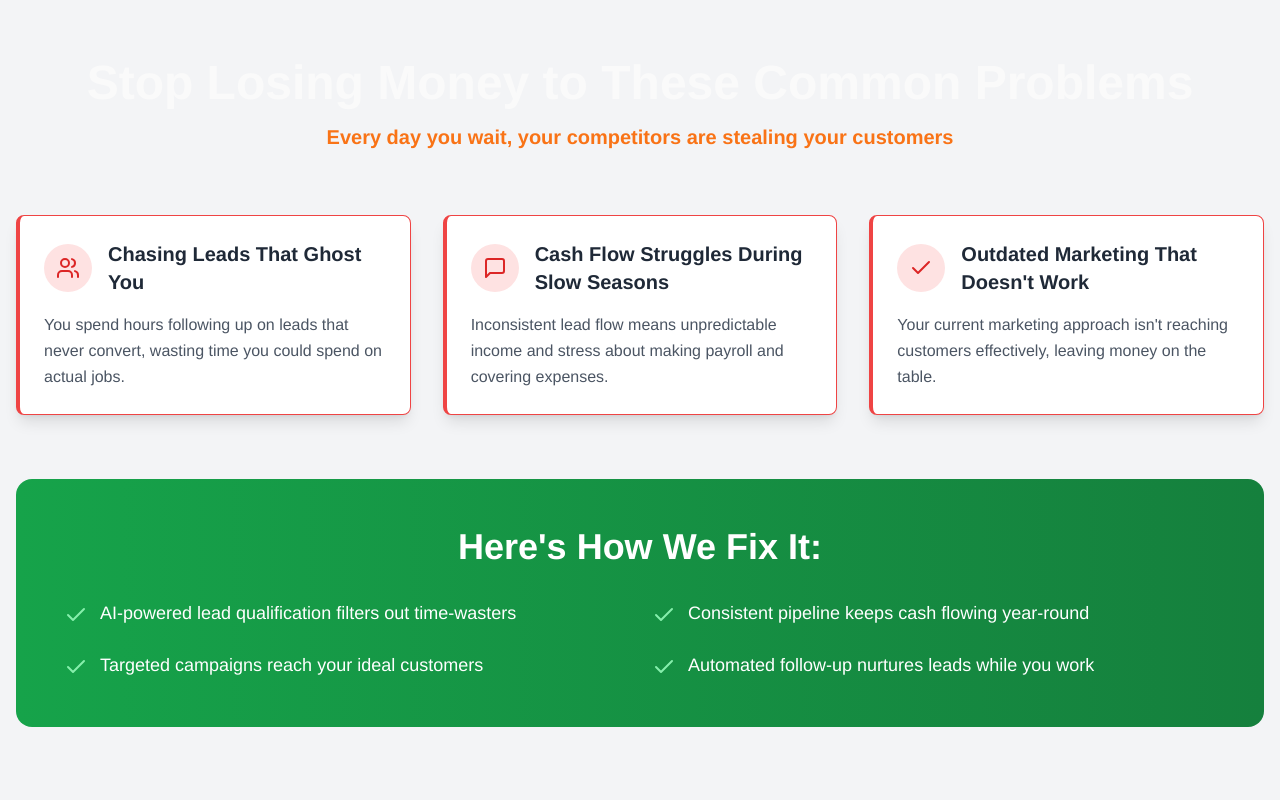
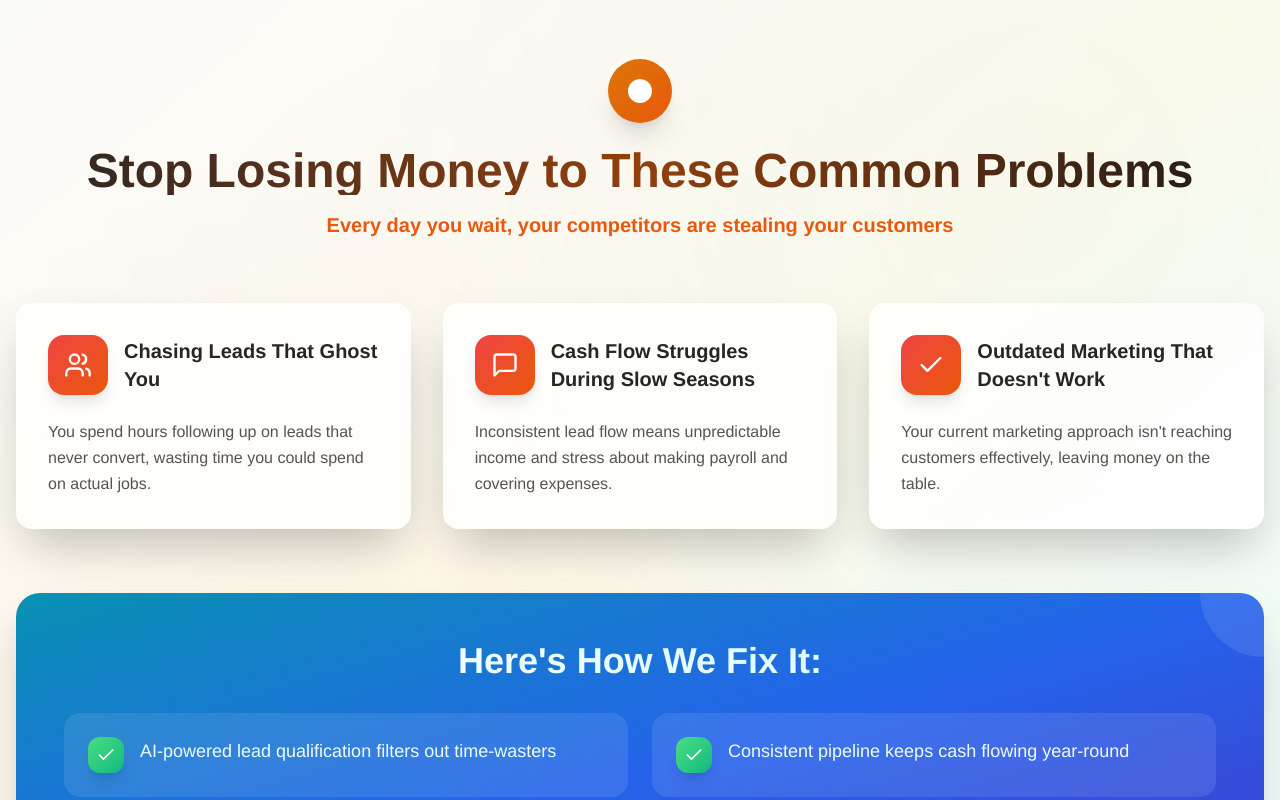
Before and after one commit to rafandradeh/krush-lead-flow-ai, a React (Vite) app: page / in a window 1280 px wide. Shown: the part 1040-1840 px from the top of the page. Built offline with nearby package versions, Linux system fonts and the light colour scheme.

Commit message:
Style ProblemsSection based on image
Styled the `ProblemsSection.tsx` component based on the provided image.

```diff
--- a/src/components/ProblemsSection.tsx
+++ b/src/components/ProblemsSection.tsx
@@ -1,9 +1,12 @@
+
 import React from 'react';
 import { Card, CardContent } from '@/components/ui/card';
 import { Users, MessageSquare, Check } from 'lucide-react';
+
 interface ProblemsSectionProps {
   language: 'en' | 'es';
 }
+
 const ProblemsSection: React.FC<ProblemsSectionProps> = ({
   language
 }) => {
@@ -51,46 +54,80 @@ const ProblemsSection: React.FC<ProblemsSectionProps> = ({
       }
     }
   };
+
   const t = content[language];
-  return <section className="py-20 bg-gray-100 dark:bg-gray-800">
-      <div className="container mx-auto px-4">
+
+  return (
+    <section className="py-20 bg-gradient-to-br from-stone-50 via-amber-50 to-cyan-50 dark:from-stone-900 dark:via-stone-800 dark:to-slate-900 relative overflow-hidden">
+      {/* Subtle texture overlay inspired by the image */}
+      <div className="absolute inset-0 opacity-30" style={{
+        backgroundImage: `radial-gradient(circle at 20% 80%, rgba(217, 119, 6, 0.1) 0%, transparent 50%),
+                         radial-gradient(circle at 80% 20%, rgba(14, 165, 233, 0.1) 0%, transparent 50%),
+                         radial-gradient(circle at 40% 40%, rgba(168, 85, 247, 0.05) 0%, transparent 50%)`
+      }}></div>
+
+      <div className="container mx-auto px-4 relative z-10">
         <div className="text-center mb-16">
-          <h2 className="text-4xl md:text-5xl font-bold mb-4 text-zinc-50">
+          <div className="inline-flex items-center justify-center w-16 h-16 bg-gradient-to-br from-amber-600 to-orange-600 rounded-full mb-6 shadow-xl">
+            <div className="w-6 h-6 bg-white rounded-full"></div>
+          </div>
+          <h2 className="text-4xl md:text-5xl font-bold mb-4 bg-gradient-to-r from-stone-800 via-amber-800 to-stone-900 bg-clip-text text-transparent dark:from-stone-100 dark:via-amber-200 dark:to-stone-100">
             {t.title}
           </h2>
-          <p className="text-xl font-semibold text-orange-500">
+          <p className="text-xl font-semibold text-orange-600 dark:text-orange-400">
             {t.subtitle}
           </p>
         </div>
 
         {/* Problems Grid */}
         <div className="grid md:grid-cols-3 gap-8 mb-16">
-          {t.problems.map((problem, index) => <Card key={index} className="bg-white shadow-lg hover:shadow-xl transition-shadow duration-300 border-l-4 border-red-500">
-              <CardContent className="p-6">
-                <div className="flex items-center mb-4">
-                  <div className="bg-red-100 p-3 rounded-full mr-4">
-                    <problem.icon className="w-6 h-6 text-red-600" />
+          {t.problems.map((problem, index) => (
+            <Card key={index} className="bg-white/80 dark:bg-stone-900/80 backdrop-blur-sm shadow-2xl hover:shadow-3xl transition-all duration-500 border-0 rounded-2xl overflow-hidden group hover:scale-105">
+              <div className="absolute inset-0 bg-gradient-to-br from-red-500/5 to-orange-500/5 opacity-0 group-hover:opacity-100 transition-opacity duration-300"></div>
+              <CardContent className="p-8 relative z-10">
+                <div className="flex items-center mb-6">
+                  <div className="bg-gradient-to-br from-red-500 to-orange-600 p-4 rounded-2xl mr-4 shadow-lg group-hover:shadow-xl transition-shadow duration-300">
+                    <problem.icon className="w-7 h-7 text-white" />
                   </div>
-                  <h3 className="text-xl font-bold text-gray-800">{problem.title}</h3>
+                  <h3 className="text-xl font-bold text-stone-800 dark:text-stone-100 group-hover:text-stone-900 dark:group-hover:text-white transition-colors duration-300">
+                    {problem.title}
+                  </h3>
                 </div>
-                <p className="text-gray-600 leading-relaxed">{problem.description}</p>
+                <p className="text-stone-600 dark:text-stone-300 leading-relaxed text-base">
+                  {problem.description}
+                </p>
               </CardContent>
-            </Card>)}
+            </Card>
+          ))}
         </div>
 
         {/* Solution */}
-        <div className="bg-gradient-to-r from-green-600 to-green-700 rounded-2xl p-8 md:p-12 text-white">
-          <h3 className="text-3xl md:text-4xl font-bold mb-8 text-center">
-            {t.solution.title}
-          </h3>
-          <div className="grid md:grid-cols-2 gap-6">
-            {t.solution.points.map((point, index) => <div key={index} className="flex items-start">
-                <Check className="w-6 h-6 text-green-300 mr-3 mt-1 flex-shrink-0" />
-                <p className="text-lg">{point}</p>
-              </div>)}
+        <div className="bg-gradient-to-br from-cyan-600 via-blue-600 to-indigo-700 rounded-3xl p-8 md:p-12 text-white shadow-2xl relative overflow-hidden">
+          {/* Decorative elements inspired by the image */}
+          <div className="absolute top-0 right-0 w-32 h-32 bg-white/10 rounded-full -translate-y-16 translate-x-16"></div>
+          <div className="absolute bottom-0 left-0 w-24 h-24 bg-cyan-300/20 rounded-full translate-y-12 -translate-x-12"></div>
+
+          <div className="relative z-10">
+            <h3 className="text-3xl md:text-4xl font-bold mb-8 text-center bg-gradient-to-r from-white to-cyan-100 bg-clip-text text-transparent">
+              {t.solution.title}
+            </h3>
+            <div className="grid md:grid-cols-2 gap-6">
+              {t.solution.points.map((point, index) => (
+                <div key={index} className="flex items-start bg-white/10 backdrop-blur-sm rounded-2xl p-6 hover:bg-white/20 transition-all duration-300">
+                  <div className="bg-gradient-to-br from-green-400 to-emerald-500 p-2 rounded-xl mr-4 shadow-lg">
+                    <Check className="w-5 h-5 text-white" />
+                  </div>
+                  <p className="text-lg text-cyan-50 leading-relaxed">
+                    {point}
+                  </p>
+                </div>
+              ))}
+            </div>
           </div>
         </div>
       </div>
-    </section>;
+    </section>
+  );
 };
+
 export default ProblemsSection;
```
